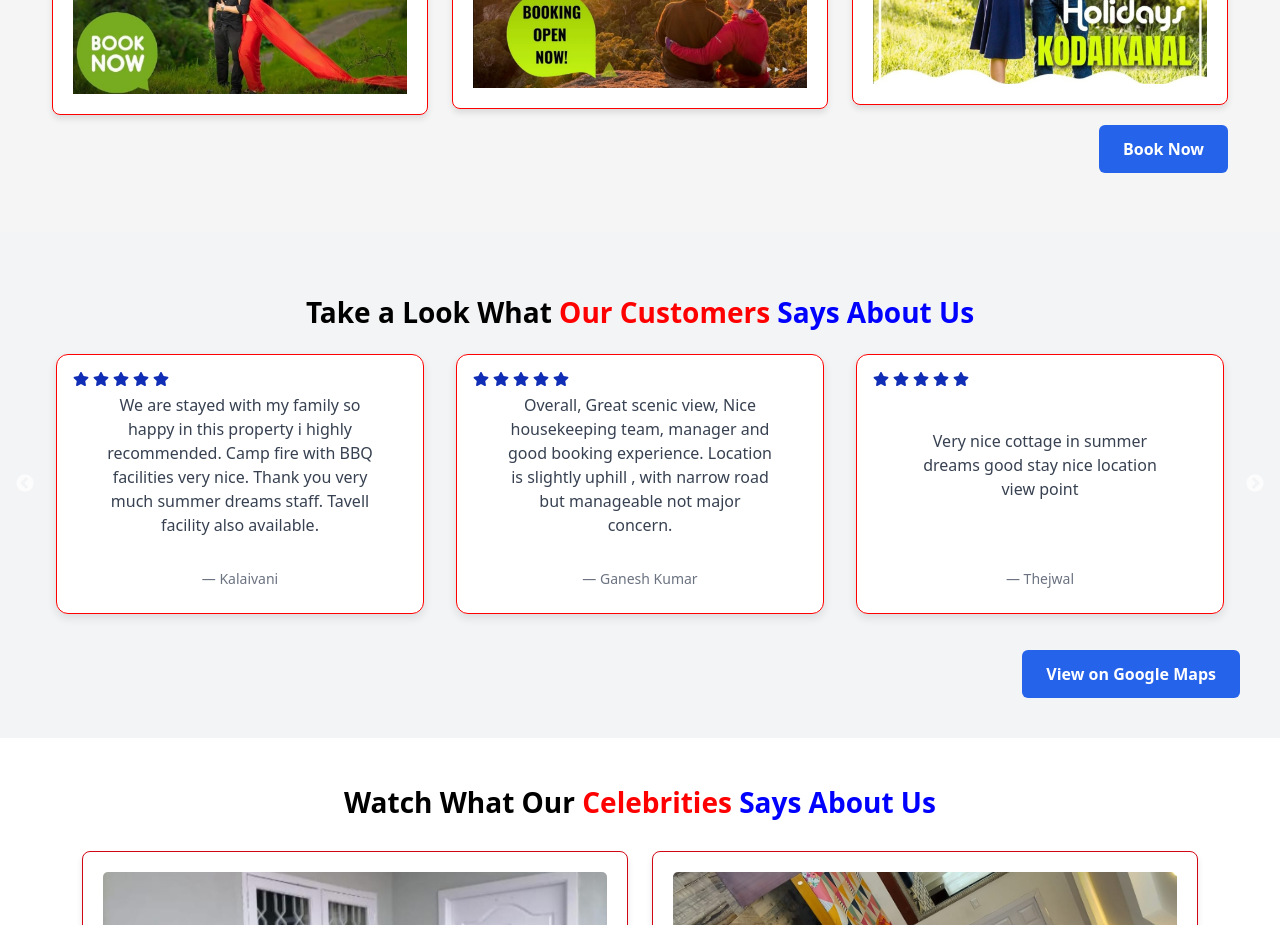
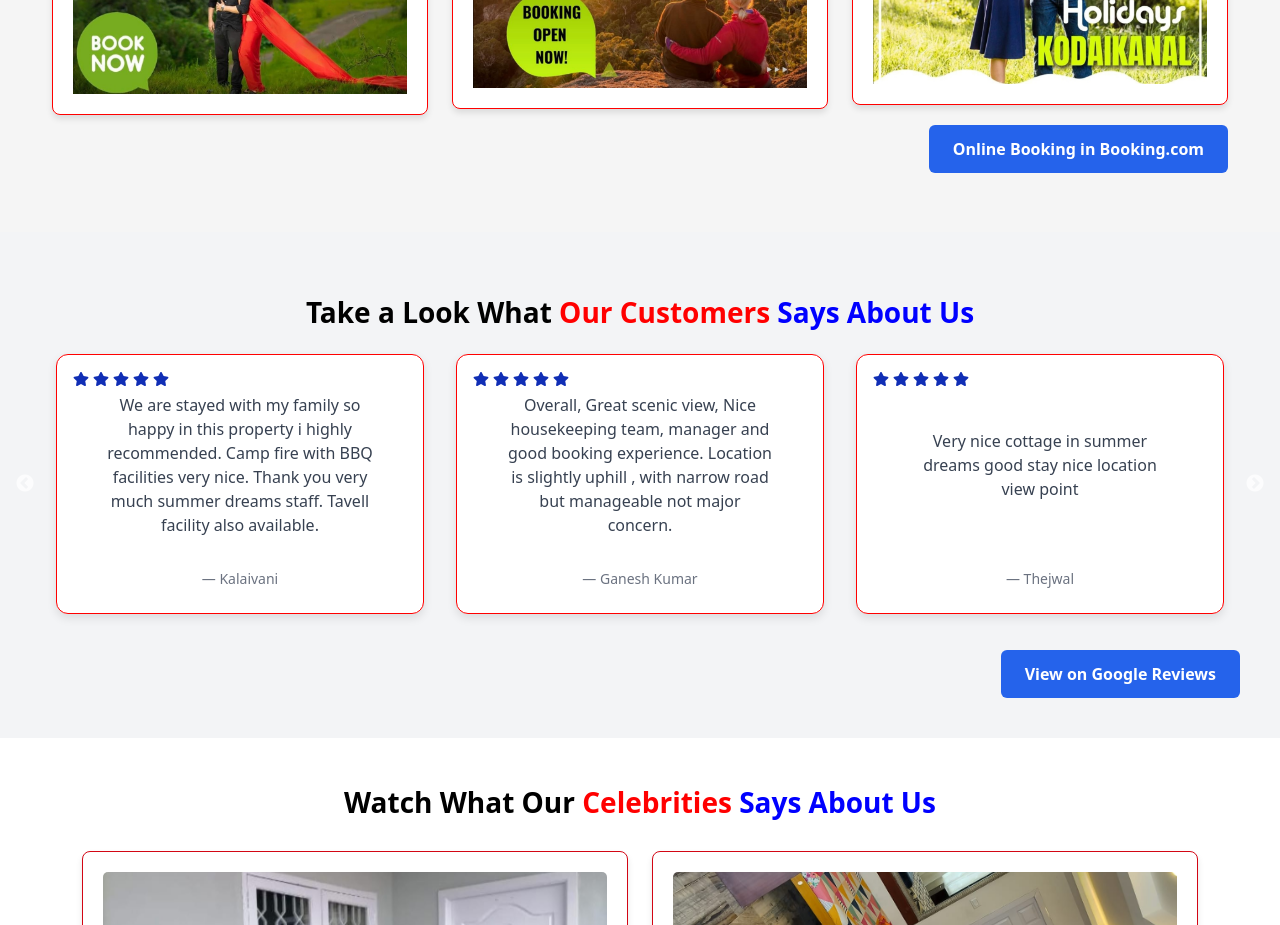
Before and after one commit to BM-ACADEMY/summer_dreams, a React (Vite) app in the folder summer_dreams/: page / in a window 1280 px wide. Shown: the part 3700-4625 px from the top of the page. Built offline with nearby package versions, Linux system fonts and the light colour scheme; a web font is replaced by a local one.

Commit message:
changes done

```diff
--- a/summer_dreams/src/Components/BannerComponent.jsx
+++ b/summer_dreams/src/Components/BannerComponent.jsx
@@ -46,7 +46,7 @@ const BannerComponent = () => {
     target="_blank"
     rel="noopener noreferrer"
   >
-    Book Now
+   Online Booking in Booking.com
   </a>
 </div>
         </div>
--- a/summer_dreams/src/Components/Carousel.jsx
+++ b/summer_dreams/src/Components/Carousel.jsx
@@ -107,7 +107,7 @@ const ReviewCarousel = () => {
     target="_blank"
     rel="noopener noreferrer"
   >
-    View on Google Maps
+    View on Google Reviews
   </a>
 </div>
 
```
